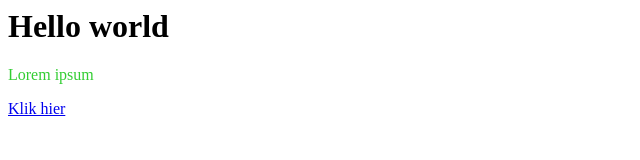
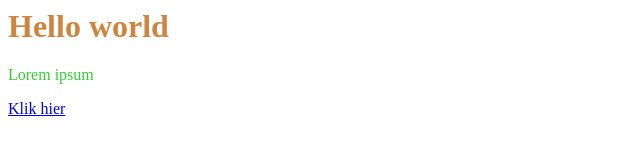
Before and after one commit to evdheuvel70/foobar, a plain HTML site: page index.html in a window 1280 px wide. Shown: the whole page, without its empty margins (0-640 px from the left). Drawn offline with Linux system fonts and the light colour scheme.

Commit message:
Added color for h1

```diff
--- a/css/styles.css
+++ b/css/styles.css
@@ -1,3 +1,6 @@
+h1 {
+    color: peru;
+}
 p {
     color: limegreen;
 }
```
